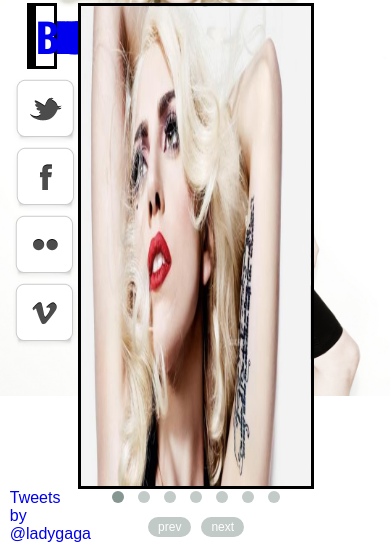
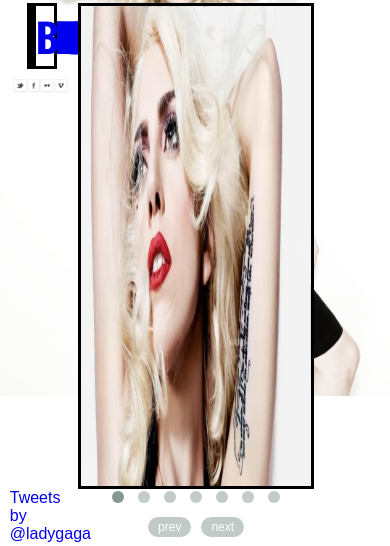
Before and after one commit to Yamikamisama/GagaSample, a PHP site: page /site_layout.html in a window 390 px wide. Shown: the part 125-671 px from the top of the page. Run offline with PHP 8.4, Linux system fonts and the light colour scheme; some libraries are stand-ins or nearby versions.

Commit message:
fix to icon responsiveness

```diff
--- a/css/layout.css
+++ b/css/layout.css
@@ -88,6 +88,10 @@ h2{
 #footer_icons li{
 	display: inline-block;
 	float: left;
+	width: 25%;
+}
+#footer_icons img{
+	width:100%;
 }
 
 li, a{
```
